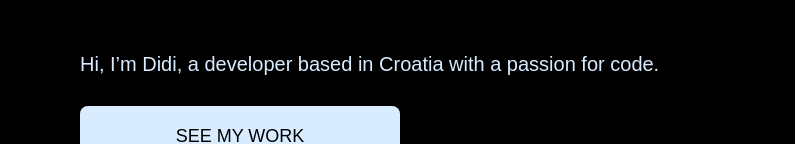
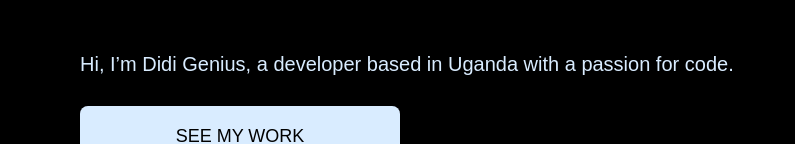
Before and after one commit to Dianawats/portfolio, a React (Vite) app: page / in a window 1280 px wide. Shown: the part 519-663 px from the top of the page, without its empty margins (0-795 px from the left). Built offline with nearby package versions, Linux system fonts and the light colour scheme; a web font is replaced by a local one.

Commit message:
update hero file

```diff
--- a/src/sections/Hero.jsx
+++ b/src/sections/Hero.jsx
@@ -51,7 +51,7 @@ const Hero = () => {
             </div>
 
             <p className="text-white-50 md:text-xl relative z-10 pointer-events-none">
-              Hi, I’m Didi, a developer based in Croatia with a passion for
+              Hi, I’m Didi Genius, a developer based in Uganda with a passion for
               code.
             </p>
 
```
